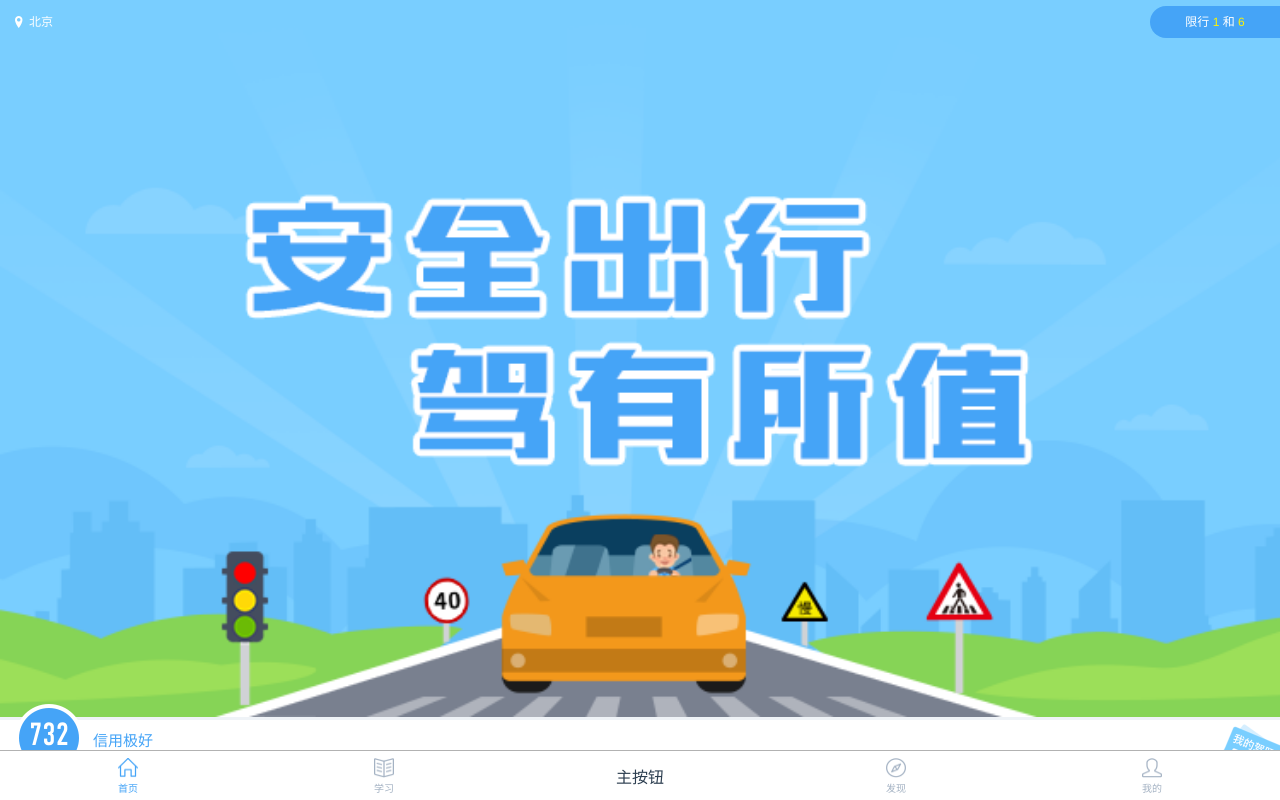
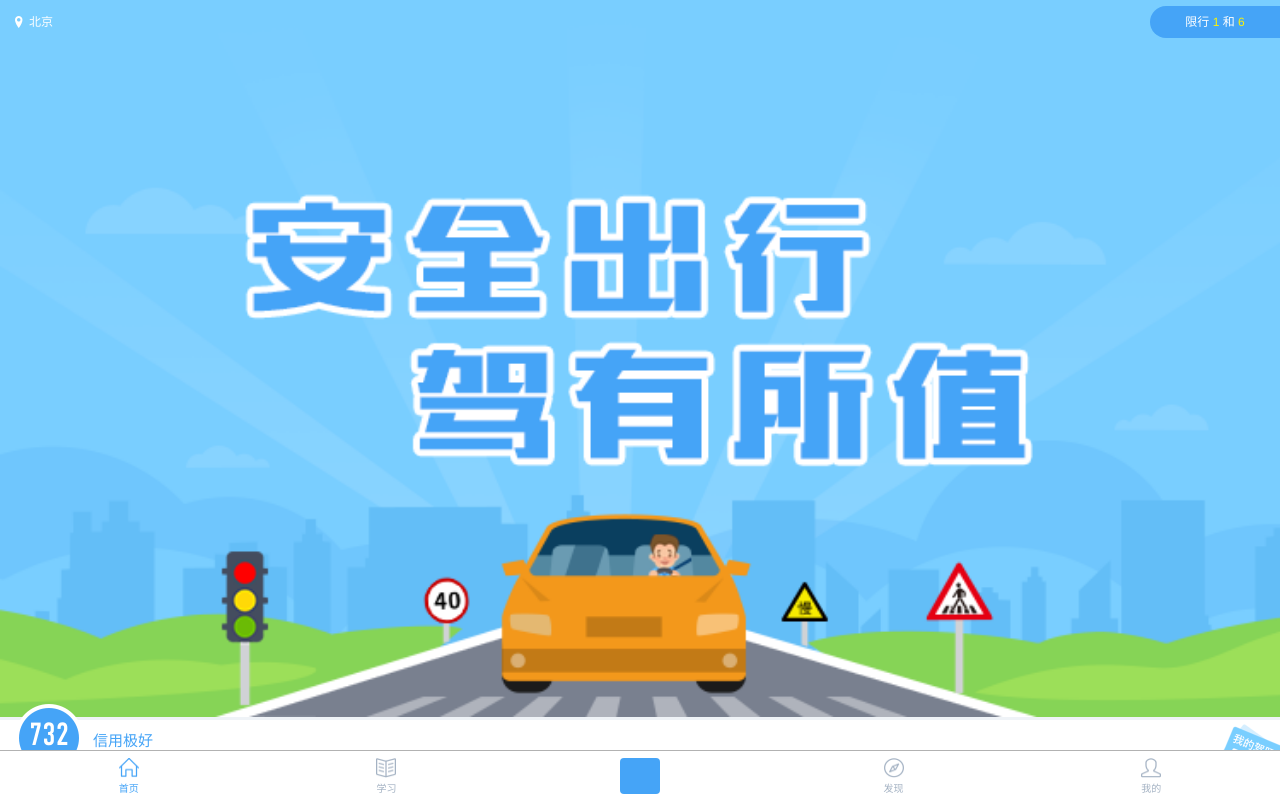
Before and after one commit to Flandre/vue-app-demo, a Vue app: page /#/index in a window 1280 px wide. Shown: the top 800 px of the page. Built offline with nearby package versions, Linux system fonts and the light colour scheme; a web font is replaced by a local one.

Commit message:
add menu button

```diff
--- a/src/components/Menu.vue
+++ b/src/components/Menu.vue
@@ -7,13 +7,14 @@
         </router-link>
       </template>
       <template v-else>
-        {{i.name}}
+        <MenuBtn/>
       </template>
     </div>
   </div>
 </template>
 
 <script>
+  import MenuBtn from '@/components/MenuBtn'
   export default {
     name: "Menu",
     data() {
@@ -53,6 +54,9 @@
           }
         ]
       }
+    },
+    components: {
+      MenuBtn,
     }
   }
 </script>
--- /dev/null
+++ b/src/components/MenuBtn.vue
@@ -0,0 +1,18 @@
+<template>
+  <div class="menu-button"></div>
+</template>
+
+<script>
+  export default {
+    name: "menu-btn"
+  }
+</script>
+
+<style scoped>
+  .menu-button {
+    width: 40px;
+    height: 36px;
+    background: #45A4F7;
+    border-radius: 4px;
+  }
+</style>
--- a/src/pages/MenuSelect.vue
+++ b/src/pages/MenuSelect.vue
@@ -6,7 +6,7 @@
 </template>
 
 <script>
-  import Menu from '../components/Menu'
+  import Menu from '@/components/Menu'
   export default {
     name: "MenuSelect",
     components: {
```
